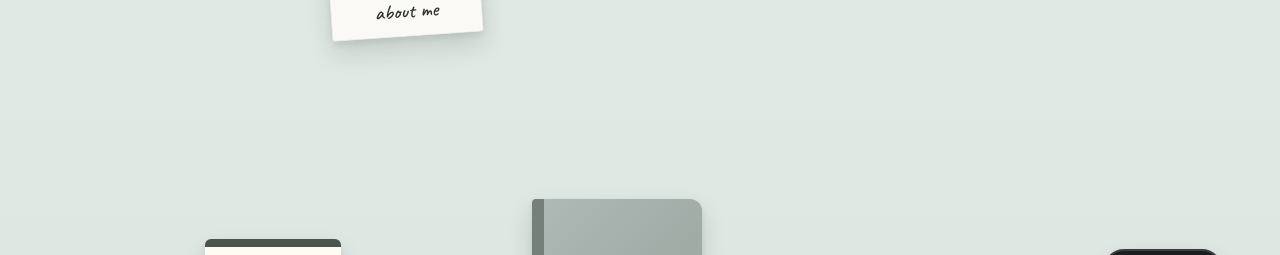
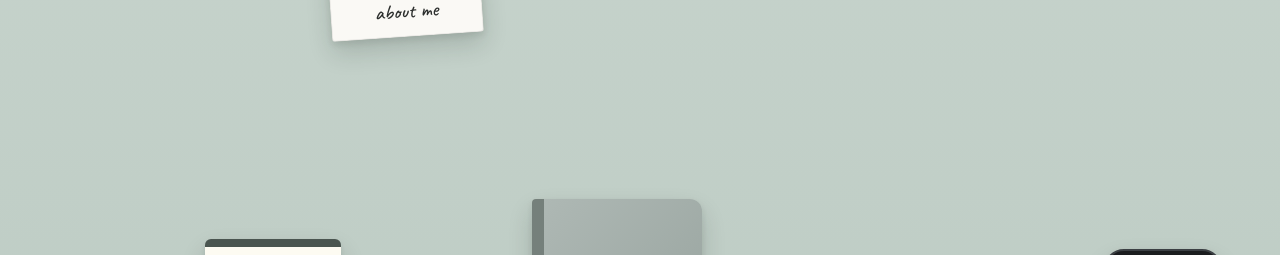
Before and after one commit to keepitanuj/keepitanuj.github.io, a plain HTML site: page index.html in a window 1280 px wide. Shown: the part 331-586 px from the top of the page. Drawn offline with Linux system fonts and the light colour scheme.

Commit message:
Refactor Minted Grey theme CSS variables
Updated CSS variables for Minted Grey theme to match preview.

```diff
--- a/index.html
+++ b/index.html
@@ -11,19 +11,19 @@
 
 <style>
   :root {
-    /* Minted Grey (Bright Theme) */
-    --bg: #dce5e0;
-    --bg-top: #e4ece8;
-    --sill-bg: #cdd8d2;
-    --sill-edge: #bcc9c2;
-    --ink: #222624;
-    --muted: #55605b;
+    /* Exact Minted Grey from Preview */
+    --bg: #bccbc3;
+    --bg-top: #cad6cf;
+    --sill-bg: #aebeb6;
+    --sill-edge: #9eb0a7;
+    --ink: #1e2421;
+    --muted: #46524c;
     --card-bg: #f6f5f0;
-    --card-border: rgba(0, 0, 0, 0.08);
-    --tape: rgba(218, 207, 182, 0.78);
-    --shadow: 0 12px 24px rgba(24, 32, 28, 0.14), 0 3px 6px rgba(24, 32, 28, 0.08);
-    --shadow-hover: 0 20px 34px rgba(24, 32, 28, 0.2), 0 6px 12px rgba(24, 32, 28, 0.1);
-    --pill-bg: #d1dcd6;
+    --card-border: rgba(0, 0, 0, 0.09);
+    --tape: rgba(218, 207, 182, 0.82);
+    --shadow: 0 12px 24px rgba(20, 28, 24, 0.16), 0 3px 6px rgba(20, 28, 24, 0.09);
+    --shadow-hover: 0 20px 34px rgba(20, 28, 24, 0.22), 0 6px 12px rgba(20, 28, 24, 0.12);
+    --pill-bg: #b5c5bd;
   }
 
   [data-theme="dark"] {
```
